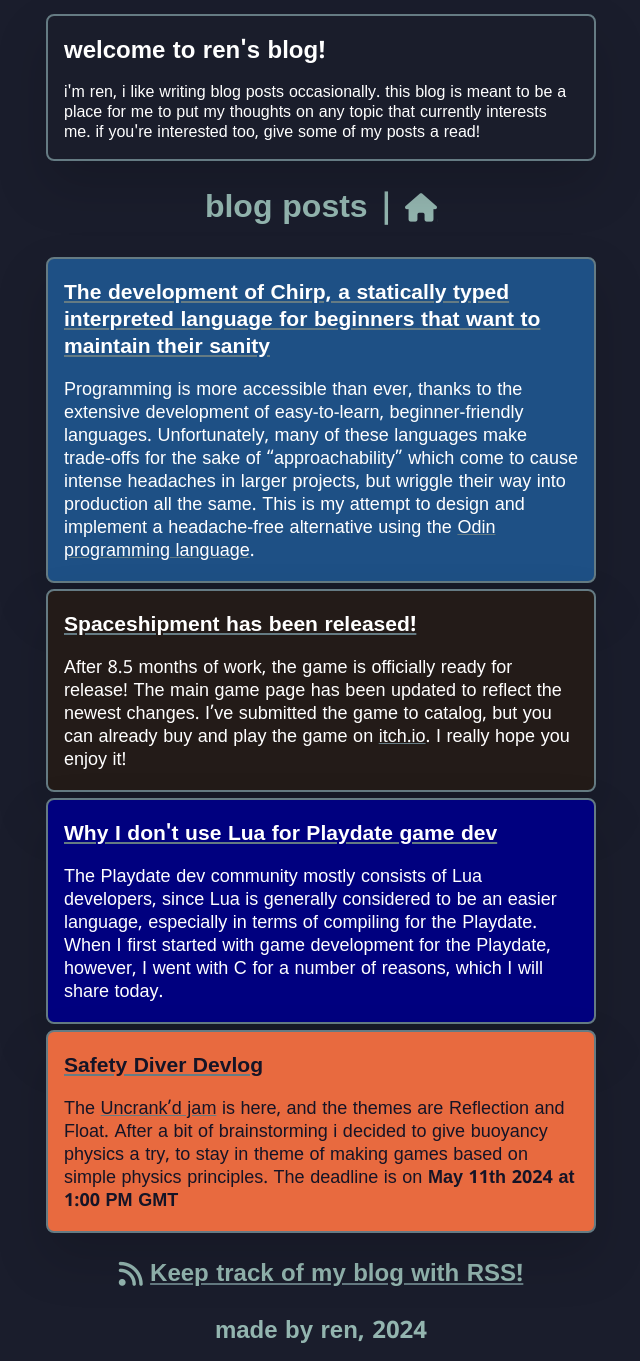
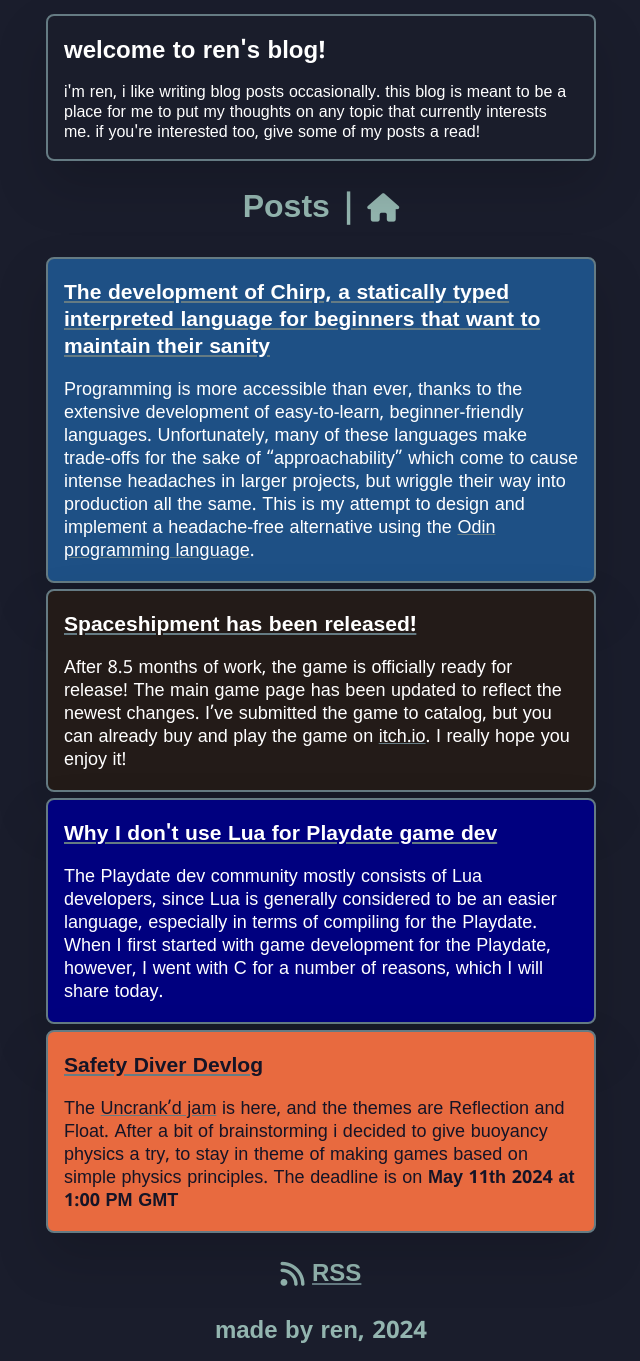
Before and after one commit to renpenguin/renpenguin.github.io, a Jekyll site: the page built from blog.html, in a window 1280 px wide. Shown: the whole page, without its empty margins (319-959 px from the left). Built offline with Jekyll 4.4.1, drawn with Linux system fonts in a browser that asks for light colours.

Commit message:
small link tweaks

```diff
--- a/_includes/head.html
+++ b/_includes/head.html
@@ -11,6 +11,8 @@
 
     {% seo title=false %}
 
+    <meta name="theme-color" content="#91bfff" />
+
     <!-- Site resources -->
     <link rel="stylesheet" type="text/css" href={{ "/assets/style.css" | relative_url }} />
     <link rel="shortcut icon" type="image/x-icon" href={{ "/assets/favicon.gif" | relative_url }} />
--- a/_layouts/post.html
+++ b/_layouts/post.html
@@ -4,7 +4,7 @@ layout: base
 
 <h1>
 	{{ page.pretty_title | default: page.title }}
-	| <a href="/blog"><i class="nf nf-fa-newspaper"></i></a>
+	| <a href="/blog"><i class="nf nf-fa-newspaper"></i></a> | <a class="noul" href="/"><i class="nf nf-fa-house"></i></a>
 </h1>
 
 <div class="attach-cards-to-top">
--- a/blog.html
+++ b/blog.html
@@ -9,13 +9,13 @@ title: blog
 </div>
 
 <h1>
-	blog posts
-	| <a href="/"><i class="nf nf-fa-house"></i></a>
+	Posts
+	| <a class="noul" href="/"><i class="nf nf-fa-house"></i></a>
 </h1>
 
 {% include post-list.html %}
 
 <h2>
 	<i class="i nf nf-fa-rss" aria-hidden="true"></i>
-	<a href="/feed.xml">Keep track of my blog with RSS!</a>
+	<a href="/feed.xml">RSS</a>
 </h2>
```
Also changed, not shown: 1 other file.
